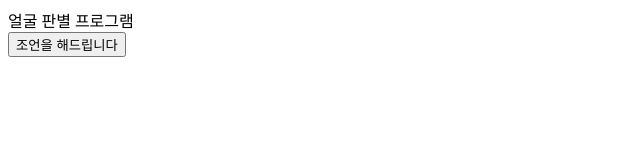
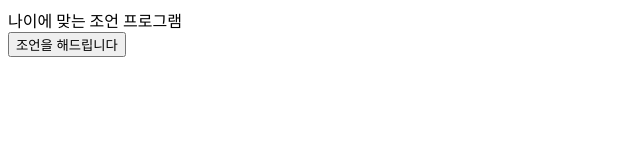
Before and after one commit to hr20080301/Cheongra-CodingLab-251113, a plain HTML site: page index.html in a window 1280 px wide. Shown: the whole page, without its empty margins (0-640 px from the left). Drawn offline with Linux system fonts and the light colour scheme.

Commit message:
텍스트수정
수정

```diff
--- a/index.html
+++ b/index.html
@@ -9,7 +9,7 @@
     <link rel="apple-touch-icon" href="icon1.jpg"/>
 </head>
 <body>
-    <div>얼굴 판별 프로그램</div>
+    <div>나이에 맞는 조언 프로그램</div>
 
     <button type="button" onclick="init()">조언을 해드립니다</button>
     <div id="webcam-container"></div>
```
